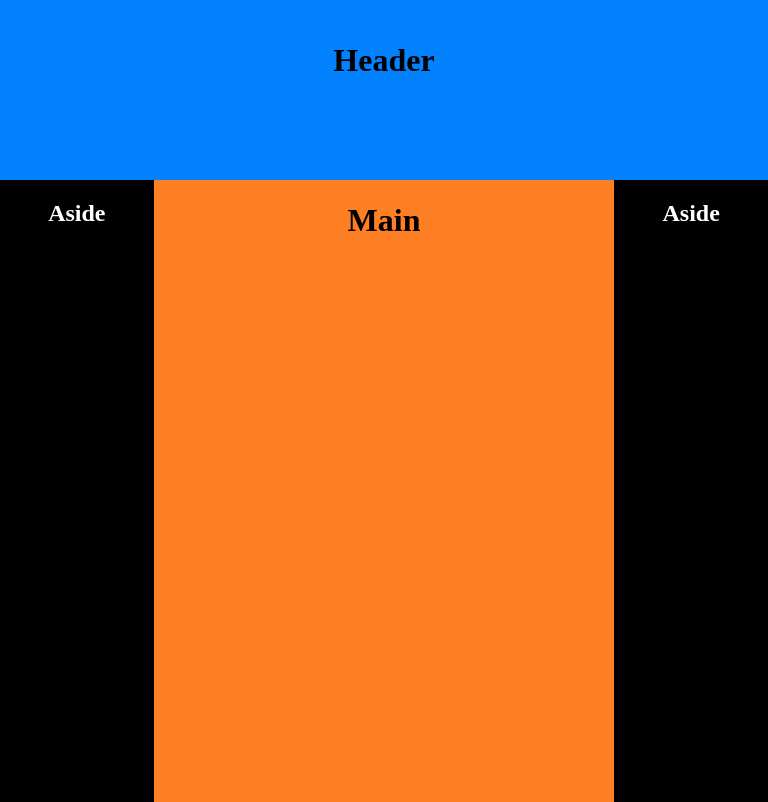
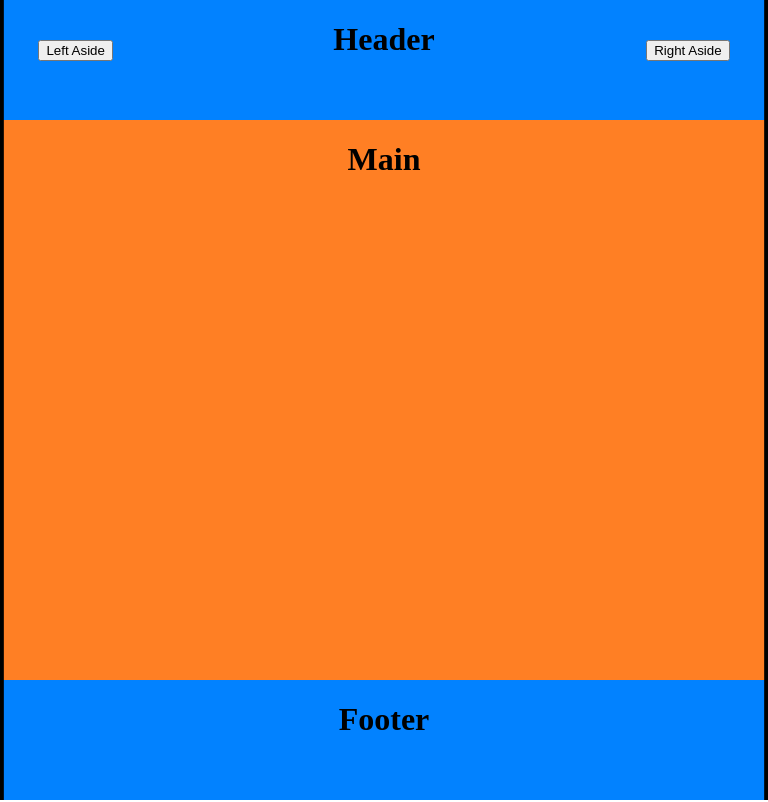
Before and after one commit to Kieran-Reilly/Layout, a website: page index.html in a window 768 px wide. Shown: the top 802 px of the page. Drawn offline with Linux system fonts and the light colour scheme.

Commit message:
Updated Mobile Layout
Created a dynamic responisve layout dependent on screen size. Further positioned the buttons when in "Mobile Mode"

```diff
--- a/style.css
+++ b/style.css
@@ -1,15 +1,22 @@
 body{
     margin: 0;
+}
+
+.asideHeader{
+    /*align-self: center;*/
+    text-align: center;
+    color: #ffffff;
 }
 
 @media only screen and (max-width: 768px){
     /*For small screens*/
     .container{
         display:grid;
-
         /*set the columns and rows for the grid*/
         grid-template-columns: 25% 25% 25% 25%;
-        grid-template-rows: 20% 300px 300px auto;
+        grid-template-rows: 15% 35% 35% 15%;
+        height: 100vh;
+
     }
     header{
         grid-column-start: 1;
@@ -20,25 +27,51 @@ body{
         text-align: center;
         background-color: #0282ff;
     }
-    .genericHeader{
-        grid-column-start: 2;
-        grid-column-end: 4;
+   #leftAside{
+       position: fixed;
+       transform: translateX(-99%);
+       width: 50%;
+       height: 100%;
+       background-color: #000000;
     }
-
+    #rightAside{
+        position: fixed;
+        right:0;
+        transform: translateX(99%);
+        width: 50%;
+        height: 100%;
+        background-color: #000000;
+    }
+    #leftAsideButton{
+        position: absolute;
+        top: 5%;
+        left: 5%
+     }
+    #rightAsideButton{
+        position: absolute;
+        top: 5%;
+        right: 5%;
+    }
+    main{
+        grid-column-start: 1;
+        grid-column-end: 5;
+        grid-row-start: 2;
+        grid-row-end:4;
+        background-color: #ff7f24;
+        text-align: center;
+    }
+    footer{
+        grid-column-start: 1;
+        grid-column-end: 5;
+        grid-row-start: 4;
+        grid-row-end:5;
+        background-color: #0282ff;
+        text-align: center;
+    }
 }
 
-/*@media only screen and (min-width: 768px){
-    /*For medium screens
-    .asideButton{
-        visibility: hidden;
-    }
-    .container{
-
-    }
-}*/
-
 /*1080px - large screens*/
-@media only screen and (min-width: 768px){
+@media only screen and (min-width: 769px){
     /*For desktop screens*/
     .asideButton{
         visibility: hidden;
@@ -49,7 +82,8 @@ body{
 
         /*set the columns and rows for the grid*/
         grid-template-columns: 10% 10% 30% 30% 10% 10%;
-        grid-template-rows: 15% 500px 500px 15%;
+        grid-template-rows: 15% 35% 35% 15%;
+        height: 100vh;
     }
     header{
         grid-column-start: 1;
@@ -95,14 +129,3 @@ body{
         text-align: center;
     }
 }
-
-.asideHeader{
-    /*align-self: center;*/
-    text-align: center;
-    color: #ffffff;
-}
-
-/*header{
-    background-color: #0282ff;
-    text-align: center;
-}*/
```
